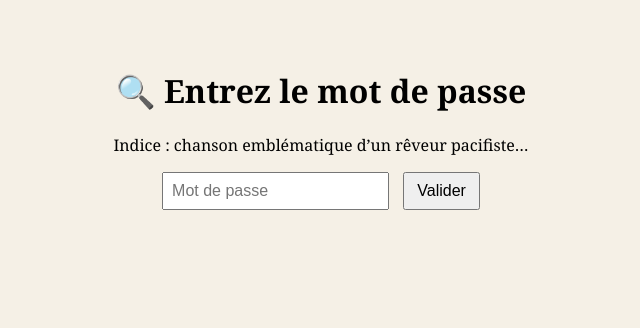
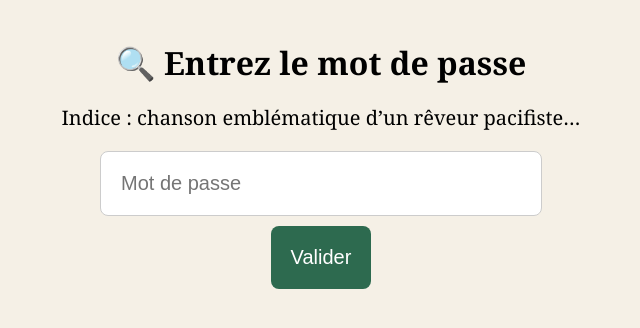
Before and after one commit to MaximeLambrechts/maximelambrechts.github.io, a plain HTML site: page index.html in a window 1280 px wide. Shown: the whole page, without its empty margins (319-959 px from the left). Drawn offline with Linux system fonts and the light colour scheme.

Commit message:
Update index.html

```diff
--- a/index.html
+++ b/index.html
@@ -2,29 +2,58 @@
 <html lang="fr">
 <head>
   <meta charset="UTF-8" />
+  <meta name="viewport" content="width=device-width, initial-scale=1.0" />
   <title>Énigme</title>
   <style>
     body {
       font-family: Georgia, serif;
       background: #f5f0e6;
-      padding: 40px;
+      padding: 20px;
+      margin: 0;
       text-align: center;
     }
+
+    h1 {
+      font-size: 7vw;
+      margin-bottom: 10px;
+    }
+
+    p {
+      font-size: 5vw;
+      margin-bottom: 20px;
+    }
+
+    input {
+      padding: 1em;
+      font-size: 5vw;
+      width: 80%;
+      max-width: 400px;
+      margin-bottom: 10px;
+      border: 1px solid #ccc;
+      border-radius: 8px;
+    }
+
+    button {
+      padding: 1em;
+      font-size: 5vw;
+      background-color: #2d6a4f;
+      color: white;
+      border: none;
+      border-radius: 8px;
+      cursor: pointer;
+    }
+
     #hidden-text {
       display: none;
-      margin-top: 20px;
+      margin-top: 30px;
+      font-size: 5vw;
       font-weight: bold;
       color: #2d6a4f;
     }
-    input {
-      padding: 8px;
-      font-size: 16px;
-    }
-    button {
-      padding: 8px 12px;
-      font-size: 16px;
-      margin-left: 10px;
-      cursor: pointer;
+
+    @media (min-width: 600px) {
+      h1 { font-size: 32px; }
+      p, input, button, #hidden-text { font-size: 20px; }
     }
   </style>
 </head>
@@ -33,7 +62,7 @@
   <h1>🔍 Entrez le mot de passe</h1>
   <p>Indice : chanson emblématique d’un rêveur pacifiste…</p>
 
-  <input type="text" id="password" placeholder="Mot de passe" />
+  <input type="text" id="password" placeholder="Mot de passe" /><br>
   <button onclick="checkPassword()">Valider</button>
 
   <div id="hidden-text">
```
